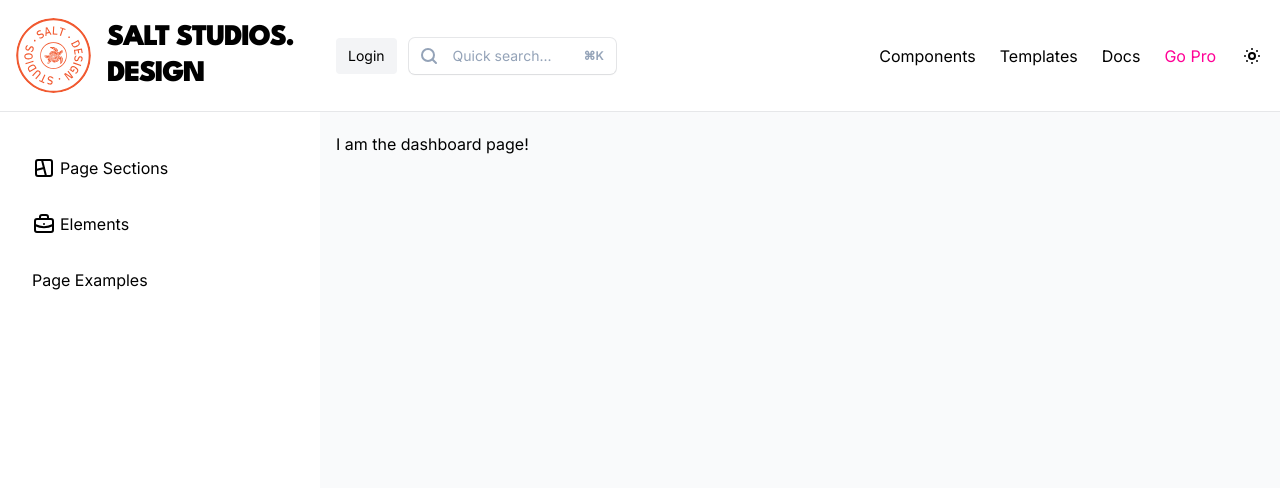
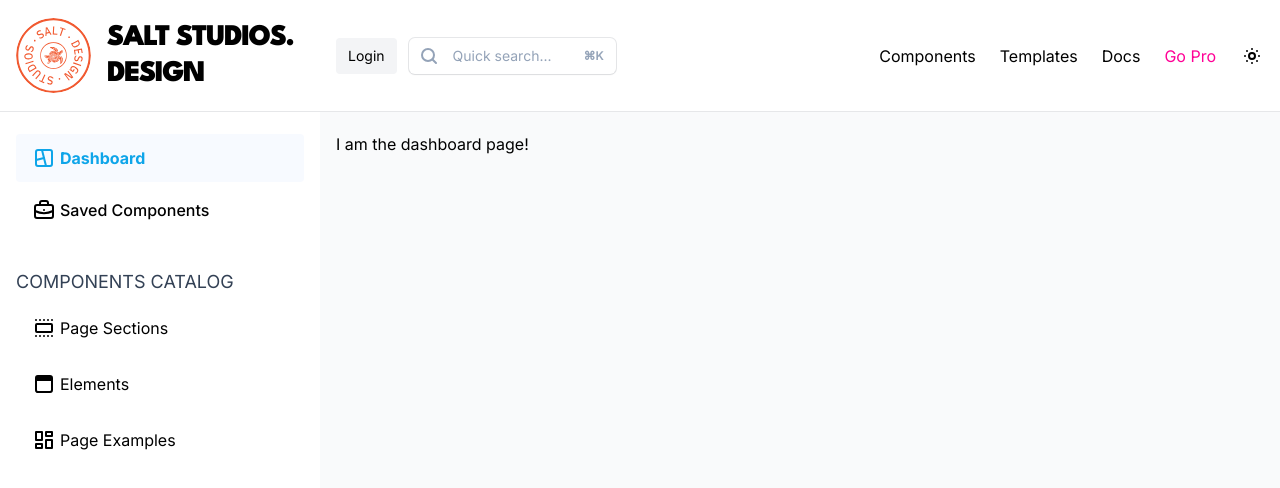
Before and after one commit to seano424/saltstudios, a Next.js app: page /dashboard in a window 1280 px wide. Shown: the top 488 px of the page. Built offline with nearby package versions, Linux system fonts and the light colour scheme; no server answers; what tailwindcss-debug-screens would draw is missing.

Commit message:
updating icons

```diff
--- a/app/dashboard/components/Sidebar.tsx
+++ b/app/dashboard/components/Sidebar.tsx
@@ -3,7 +3,10 @@ import SidebarItems from '@/components/SidebarItems'
 
 export default function Sidebar() {
   return (
-    <div className='container fixed bottom-0 left-0 top-36 hidden w-80 flex-col gap-2 overflow-scroll from-theme-orange/80 lg:flex'>
+    <div className='container fixed bottom-0 left-0 top-64 hidden w-80 flex-col gap-2 overflow-scroll from-theme-orange/80 lg:flex'>
+      <h4 className='mt-3 text-lg uppercase text-slate-700 dark:text-theme-soft-peach'>
+        Components Catalog
+      </h4>
       <div className='flex flex-col gap-2'>
         {components.map((items) => (
           <SidebarItems {...items} />
--- a/app/dashboard/layout.tsx
+++ b/app/dashboard/layout.tsx
@@ -1,6 +1,7 @@
 import SearchModal from './components/SearchModal'
 import Navbar from './components/Navbar'
 import Sidebar from './components/Sidebar'
+import SidebarNavbar from './components/SidebarNavbar'
 
 export default function DashboardLayout({
   children,
@@ -11,6 +12,7 @@ export default function DashboardLayout({
     <section className='flex min-h-screen flex-col scroll-smooth'>
       <SearchModal />
       <Navbar />
+      <SidebarNavbar />
       <Sidebar />
       <main className='dark:bg-theme-dark relative top-28 min-h-screen bg-gray-50 dark:text-theme-soft-peach lg:ml-80'>
         <div className='container py-5'>
--- a/components/SidebarItems.tsx
+++ b/components/SidebarItems.tsx
@@ -2,7 +2,7 @@ import clsx from 'clsx'
 
 interface SidebarItemProps {
   name: string
-  icon: 'page' | 'elements' | 'page-example'
+  icon: React.ReactNode
   items: {
     name: string
     href: string
@@ -41,9 +41,17 @@ export default function SidebarItems({
               d='M0 0h24v24H0z'
               fill='none'
             ></path>
-            <path d='M4 4m0 2a2 2 0 0 1 2 -2h12a2 2 0 0 1 2 2v12a2 2 0 0 1 -2 2h-12a2 2 0 0 1 -2 -2z'></path>
-            <path d='M10 4l4 16'></path>
-            <path d='M12 12l-8 2'></path>
+            <path d='M20 20h.01'></path>
+            <path d='M4 20h.01'></path>
+            <path d='M8 20h.01'></path>
+            <path d='M12 20h.01'></path>
+            <path d='M16 20h.01'></path>
+            <path d='M20 4h.01'></path>
+            <path d='M4 4h.01'></path>
+            <path d='M8 4h.01'></path>
+            <path d='M12 4h.01'></path>
+            <path d='M16 4l0 .01'></path>
+            <path d='M4 8m0 1a1 1 0 0 1 1 -1h14a1 1 0 0 1 1 1v6a1 1 0 0 1 -1 1h-14a1 1 0 0 1 -1 -1z'></path>
           </svg>
         )}
         {icon === 'elements' && (
@@ -58,13 +66,19 @@ export default function SidebarItems({
             strokeLinecap='round'
             strokeLinejoin='round'
           >
-            <path d='M3 7m0 2a2 2 0 0 1 2 -2h14a2 2 0 0 1 2 2v9a2 2 0 0 1 -2 2h-14a2 2 0 0 1 -2 -2z'></path>
-            <path d='M8 7v-2a2 2 0 0 1 2 -2h4a2 2 0 0 1 2 2v2'></path>
-            <path d='M12 12l0 .01'></path>
-            <path d='M3 13a20 20 0 0 0 18 0'></path>
+            <path
+              stroke='none'
+              d='M0 0h24v24H0z'
+              fill='none'
+            ></path>
+            <path
+              d='M18 3a3 3 0 0 1 2.995 2.824l.005 .176v12a3 3 0 0 1 -2.824 2.995l-.176 .005h-12a3 3 0 0 1 -2.995 -2.824l-.005 -.176v-12a3 3 0 0 1 2.824 -2.995l.176 -.005h12zm1 6h-14v9a1 1 0 0 0 .883 .993l.117 .007h12a1 1 0 0 0 .993 -.883l.007 -.117v-9z'
+              stroke-width='0'
+              fill='currentColor'
+            ></path>
           </svg>
         )}
-        {icon === 'page-example' && (
+        {icon === 'page-examples' && (
           <svg
             xmlns='http://www.w3.org/2000/svg'
             width='24'
@@ -76,10 +90,15 @@ export default function SidebarItems({
             strokeLinecap='round'
             strokeLinejoin='round'
           >
-            <path d='M3 7m0 2a2 2 0 0 1 2 -2h14a2 2 0 0 1 2 2v9a2 2 0 0 1 -2 2h-14a2 2 0 0 1 -2 -2z'></path>
-            <path d='M8 7v-2a2 2 0 0 1 2 -2h4a2 2 0 0 1 2 2v2'></path>
-            <path d='M12 12l0 .01'></path>
-            <path d='M3 13a20 20 0 0 0 18 0'></path>
+            <path
+              stroke='none'
+              d='M0 0h24v24H0z'
+              fill='none'
+            ></path>
+            <path d='M4 4h6v8h-6z'></path>
+            <path d='M4 16h6v4h-6z'></path>
+            <path d='M14 12h6v8h-6z'></path>
+            <path d='M14 4h6v4h-6z'></path>
           </svg>
         )}
         <span>{name}</span>
```
